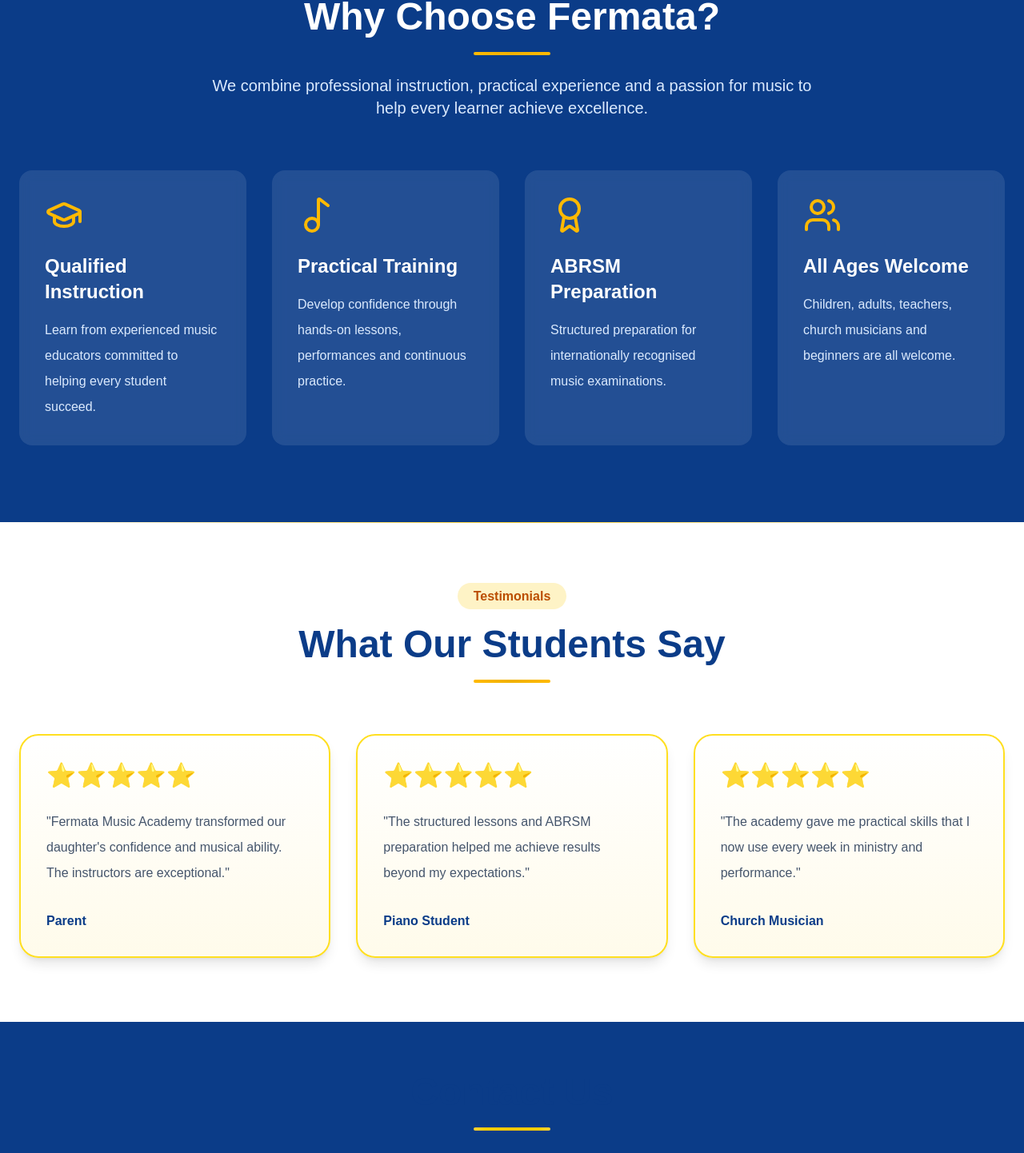
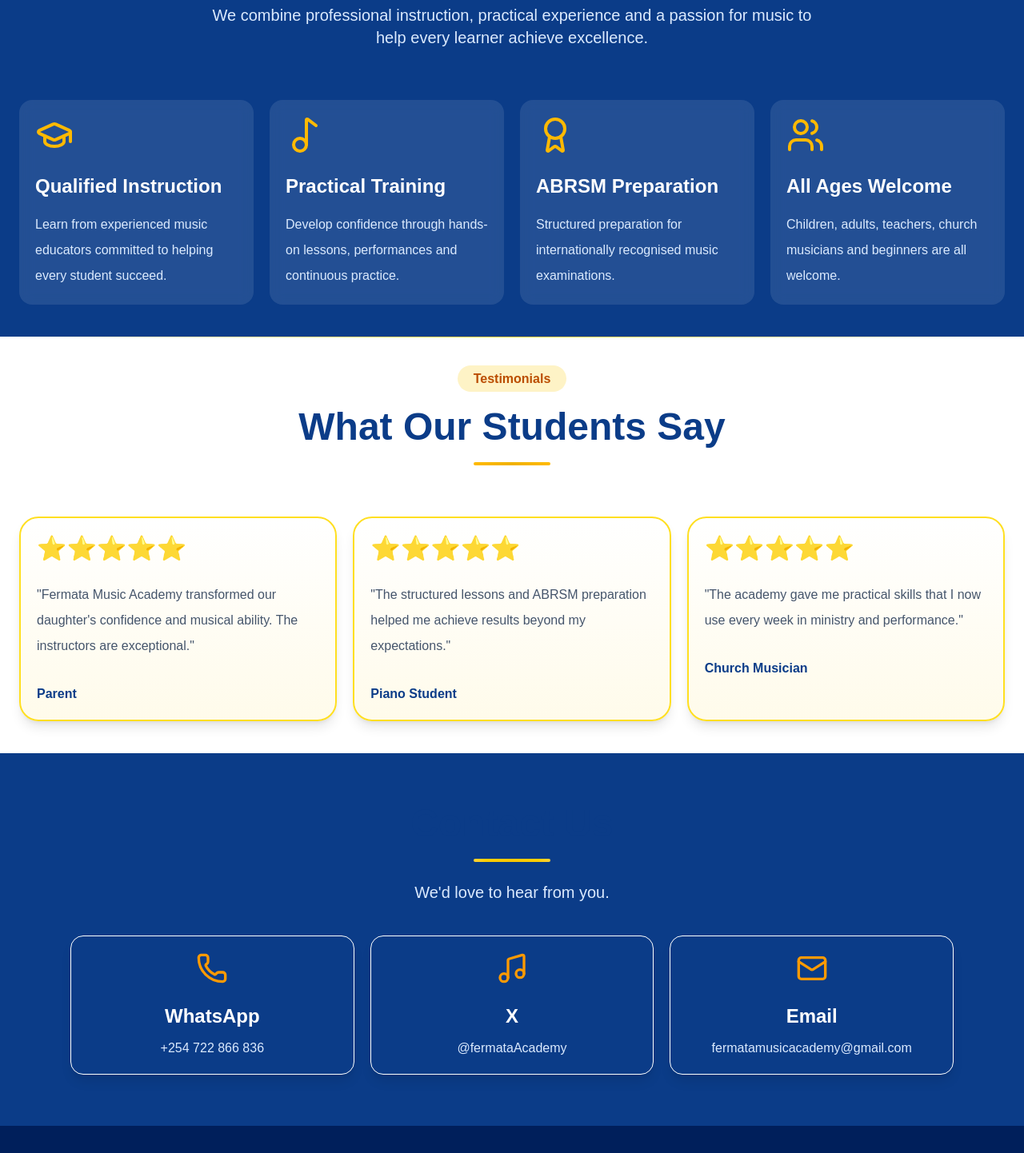
Before and after one commit to chombakimani-design/fermata-music-academy, a Next.js app: page / in a window 1280 px wide. Shown: the part 2279-3721 px from the top of the page at 80% size. Built offline with nearby package versions, Linux system fonts and the light colour scheme; no server answers; the database is empty.

Commit message:
Reduce card heights and compact homepage

```diff
--- a/components/home/Contact.tsx
+++ b/components/home/Contact.tsx
@@ -16,9 +16,9 @@
           We'd love to hear from you.
         </p>
 
-        <div className="mt-10 grid gap-8 md:grid-cols-3">
+        <div className="mt-10 grid gap-5 md:grid-cols-3">
 
-          <div className="rounded-2xl border p-8 shadow-lg">
+          <div className="rounded-2xl border p-5 shadow-lg">
             <Phone className="mx-auto h-10 w-10 text-amber-500"/>
             <h3 className="mt-6 text-2xl font-bold">WhatsApp</h3>
             <p className="mt-3 text-blue-100">
@@ -26,7 +26,7 @@
             </p>
           </div>
 
-          <div className="rounded-2xl border p-8 shadow-lg">
+          <div className="rounded-2xl border p-5 shadow-lg">
             <Music className="mx-auto h-10 w-10 text-amber-500"/>
             <h3 className="mt-6 text-2xl font-bold">X</h3>
             <p className="mt-3 text-blue-100">
@@ -34,7 +34,7 @@
             </p>
           </div>
 
-          <div className="rounded-2xl border p-8 shadow-lg">
+          <div className="rounded-2xl border p-5 shadow-lg">
             <Mail className="mx-auto h-10 w-10 text-amber-500"/>
             <h3 className="mt-6 text-2xl font-bold">Email</h3>
             <p className="mt-3 text-blue-100 break-all">
--- a/components/home/Courses.tsx
+++ b/components/home/Courses.tsx
@@ -11,7 +11,7 @@
     courses: Course[];
 }) {
     return (
-        <section className="bg-white py-14">
+        <section className="bg-white py-10">
 
             <div className="mx-auto max-w-7xl px-6">
 
@@ -40,7 +40,7 @@
 
                         <div
                             key={course.id}
-                            className="group rounded-3xl border-2 border-amber-300 bg-white p-5 shadow-lg transition duration-300 hover:-translate-y-3 hover:border-yellow-500 hover:shadow-2xl"
+                            className="group rounded-3xl border-2 border-amber-300 bg-white p-4 shadow-lg transition duration-300 hover:-translate-y-3 hover:border-yellow-500 hover:shadow-2xl"
                         >
 
                             <div className="mb-6 inline-flex rounded-full bg-gradient-to-r from-yellow-100 to-amber-100 px-4 py-2 text-sm font-bold uppercase tracking-wide text-amber-700">
@@ -55,7 +55,7 @@
                                 {course.description ?? "Professional music training tailored for every learner."}
                             </p>
 
-                            <div className="mt-8 flex items-center justify-between border-t border-amber-100 pt-6">
+                            <div className="mt-8 flex items-center gap-4 border-t border-amber-100 pt-6">
 
                                 <span className="text-3xl font-extrabold text-amber-600">
                                     {course.fee
--- a/components/home/Testimonials.tsx
+++ b/components/home/Testimonials.tsx
@@ -15,7 +15,7 @@
     ];
 
     return (
-        <section className="bg-white py-20">
+        <section className="bg-white py-10">
 
             <div className="mx-auto max-w-7xl px-6">
 
@@ -33,13 +33,13 @@
 
                 </div>
 
-                <div className="mt-16 grid gap-8 lg:grid-cols-3">
+                <div className="mt-16 grid gap-5 lg:grid-cols-3">
 
                     {testimonials.map((item) => (
 
                         <div
                             key={item.name}
-                            className="rounded-3xl border-2 border-yellow-300 bg-gradient-to-b from-white to-amber-50 p-8 shadow-lg"
+                            className="rounded-3xl border-2 border-yellow-300 bg-gradient-to-b from-white to-amber-50 p-5 shadow-lg"
                         >
 
                             <div className="mb-6 text-3xl text-yellow-500">
--- a/components/home/WhyChoose.tsx
+++ b/components/home/WhyChoose.tsx
@@ -25,7 +25,7 @@
 
 export default function WhyChoose() {
   return (
-    <section className="bg-[#0B3C88] py-24 text-white">
+    <section className="bg-[#0B3C88] py-10 text-white">
       <div className="mx-auto max-w-7xl px-6">
 
         <div className="text-center">
@@ -43,7 +43,7 @@
 
         </div>
 
-        <div className="mt-16 grid gap-8 md:grid-cols-2 lg:grid-cols-4">
+        <div className="mt-16 grid gap-5 md:grid-cols-2 lg:grid-cols-4">
 
           {features.map((feature) => {
             const Icon = feature.icon;
@@ -51,7 +51,7 @@
             return (
               <div
                 key={feature.title}
-                className="rounded-2xl bg-slate-50/10 p-8 backdrop-blur"
+                className="rounded-2xl bg-slate-50/10 p-5 backdrop-blur"
               >
                 <Icon className="h-12 w-12 text-amber-400" />
 
```
Also changed, not shown: 1 other file (tests, documents, lock files or other folders).
